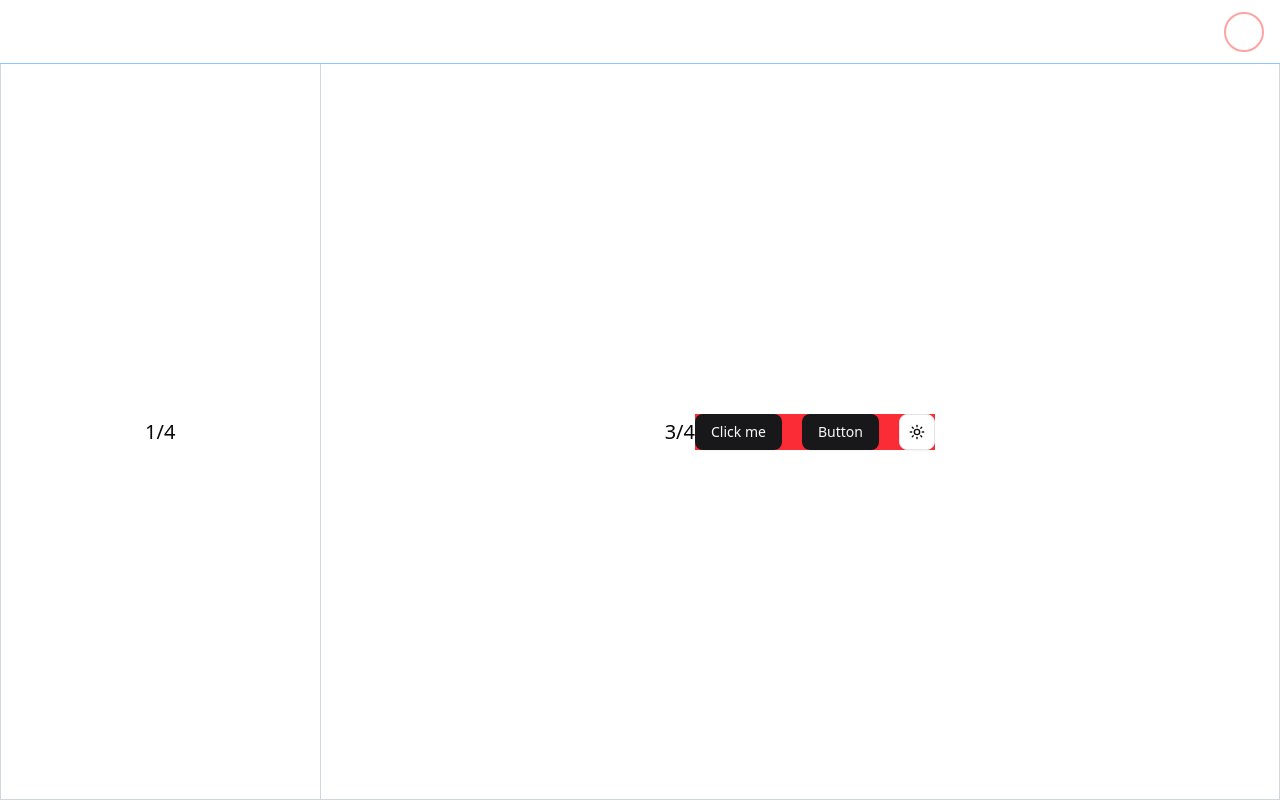
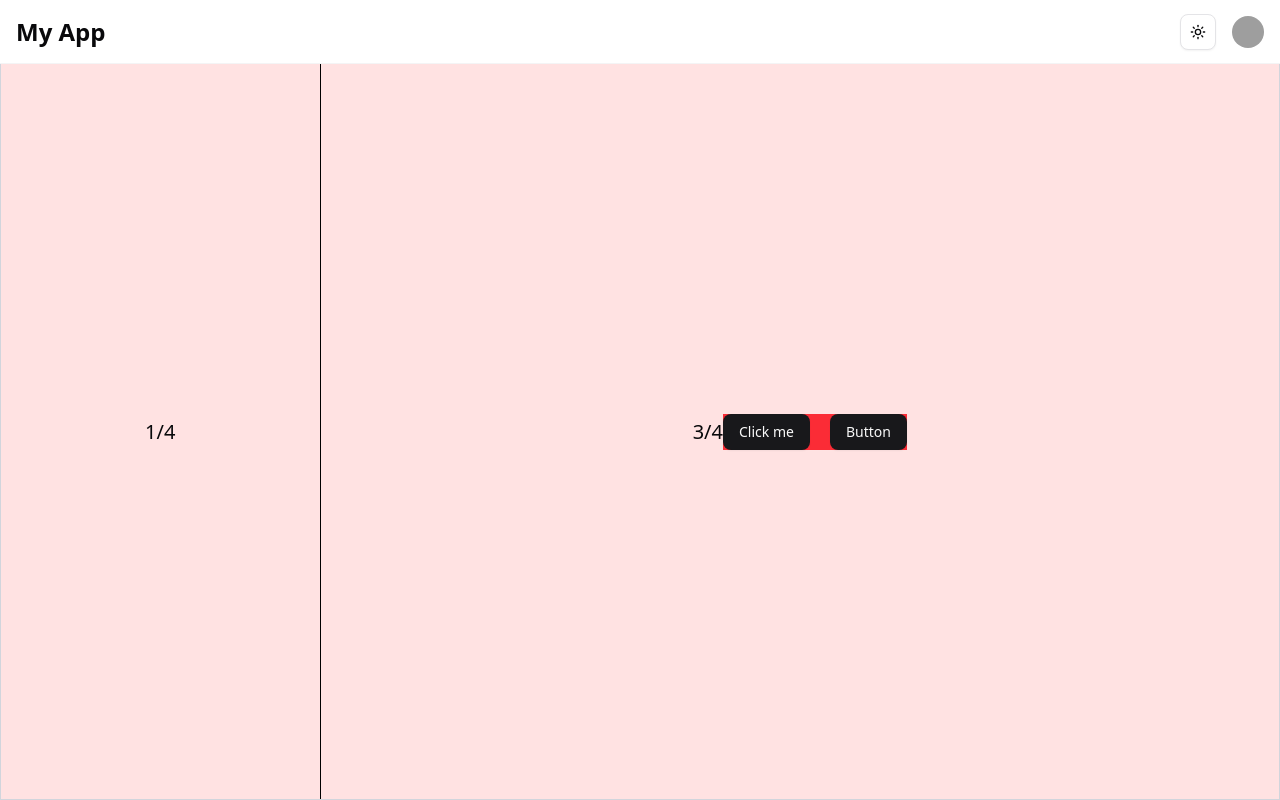
Before and after one commit to DhafaAryanda/mini-project-sosmed-app, a Next.js app: page / in a window 1280 px wide. Built offline with nearby package versions, Linux system fonts and the light colour scheme; grey boxes are pictures that could not be loaded.

Commit message:
feat: update layout

```diff
--- /dev/null
+++ b/components/layout/ContentContainer.tsx
@@ -0,0 +1,12 @@
+export const ContentContainer = ({
+  children,
+}: {
+  children: React.ReactNode
+}) => {
+  return (
+    <div className="w-3/4 p-4 flex items-center justify-center">
+      <div className="text-xl">3/4</div>
+      {children}
+    </div>
+  )
+}
--- /dev/null
+++ b/components/layout/Header.tsx
@@ -0,0 +1,48 @@
+import { useTheme } from 'next-themes'
+import { Button } from '../ui/button'
+import { Moon, Sun } from 'lucide-react'
+import { Avatar, AvatarFallback, AvatarImage } from '../ui/avatar'
+
+export const Header = () => {
+  const { setTheme } = useTheme()
+
+  return (
+    <header className="h-16 border-b border-accent flex items-center justify-between p-4 gap-4">
+      <div>
+        <h1 className="text-2xl font-bold">My App</h1>
+      </div>
+      {/* <div className="w-10 h-10 rounded-full border-2 border-red-300"></div> */}
+      <div className="flex items-center gap-4">
+        <Button
+          className="cursor-pointer "
+          variant="outline"
+          size="icon"
+          onClick={() =>
+            setTheme((theme) => (theme === 'dark' ? 'light' : 'dark'))
+          }
+        >
+          <Sun className="h-[1.2rem] w-[1.2rem] rotate-0 scale-100 transition-all dark:-rotate-90 dark:scale-0" />
+          <Moon className="absolute h-[1.2rem] w-[1.2rem] rotate-90 scale-0 transition-all dark:rotate-0 dark:scale-100" />
+        </Button>
+        {/* <DropdownMenu>
+            <DropdownMenuTrigger asChild>
+              <Button variant="outline" size="icon">
+                <Bell className="h-[1.2rem] w-[1.2rem] rotate-0 scale-100 transition-all dark:-rotate-90 dark:scale-0" />
+              </Button>
+            </DropdownMenuTrigger>
+            <DropdownMenuContent
+            // align="end"
+            >
+              <DropdownMenuLabel>Notifications</DropdownMenuLabel>
+              <DropdownMenuSeparator />
+              <DropdownMenuItem>Light</DropdownMenuItem>
+            </DropdownMenuContent>
+          </DropdownMenu> */}
+        <Avatar>
+          <AvatarImage src="https://github.com/shadcn.png" />
+          <AvatarFallback>CN</AvatarFallback>
+        </Avatar>
+      </div>
+    </header>
+  )
+}
--- /dev/null
+++ b/components/layout/PageContainer.tsx
@@ -0,0 +1,7 @@
+export const PageContainer = ({ children }: { children: React.ReactNode }) => {
+  return (
+    <main className="flex flex-1 bg-red-100 border-l border-r border-b border-gray-300">
+      {children}
+    </main>
+  )
+}
--- /dev/null
+++ b/components/layout/Sidebar.tsx
@@ -0,0 +1,7 @@
+export const Sidebar = () => {
+  return (
+    <div className="w-1/4 border-r border-black p-4 flex items-center justify-center">
+      <div className="text-xl">1/4</div>
+    </div>
+  )
+}
--- /dev/null
+++ b/components/ui/card.tsx
@@ -0,0 +1,68 @@
+import * as React from "react"
+
+import { cn } from "@/lib/utils"
+
+function Card({ className, ...props }: React.ComponentProps<"div">) {
+  return (
+    <div
+      data-slot="card"
+      className={cn(
+        "bg-card text-card-foreground flex flex-col gap-6 rounded-xl border py-6 shadow-sm",
+        className
+      )}
+      {...props}
+    />
+  )
+}
+
+function CardHeader({ className, ...props }: React.ComponentProps<"div">) {
+  return (
+    <div
+      data-slot="card-header"
+      className={cn("flex flex-col gap-1.5 px-6", className)}
+      {...props}
+    />
+  )
+}
+
+function CardTitle({ className, ...props }: React.ComponentProps<"div">) {
+  return (
+    <div
+      data-slot="card-title"
+      className={cn("leading-none font-semibold", className)}
+      {...props}
+    />
+  )
+}
+
+function CardDescription({ className, ...props }: React.ComponentProps<"div">) {
+  return (
+    <div
+      data-slot="card-description"
+      className={cn("text-muted-foreground text-sm", className)}
+      {...props}
+    />
+  )
+}
+
+function CardContent({ className, ...props }: React.ComponentProps<"div">) {
+  return (
+    <div
+      data-slot="card-content"
+      className={cn("px-6", className)}
+      {...props}
+    />
+  )
+}
+
+function CardFooter({ className, ...props }: React.ComponentProps<"div">) {
+  return (
+    <div
+      data-slot="card-footer"
+      className={cn("flex items-center px-6", className)}
+      {...props}
+    />
+  )
+}
+
+export { Card, CardHeader, CardFooter, CardTitle, CardDescription, CardContent }
--- a/layout/index.tsx
+++ b/layout/index.tsx
@@ -1,5 +1,23 @@
 import { Geist, Geist_Mono } from 'next/font/google'
 import Head from 'next/head'
+import {
+  DropdownMenu,
+  DropdownMenuContent,
+  DropdownMenuItem,
+  DropdownMenuLabel,
+  DropdownMenuSeparator,
+  DropdownMenuTrigger,
+} from '@/components/ui/dropdown-menu'
+import { Avatar, AvatarFallback, AvatarImage } from '@/components/ui/avatar'
+import { Bell, Moon, Sun } from 'lucide-react'
+import { useTheme } from 'next-themes'
+import { Button } from '@/components/ui/button'
+import { Card, CardHeader } from '@/components/ui/card'
+import { cn } from '@/lib/utils'
+import { Header } from '@/components/layout/Header'
+import { PageContainer } from '@/components/layout/PageContainer'
+import { Sidebar } from '@/components/layout/Sidebar'
+import { ContentContainer } from '@/components/layout/ContentContainer'
 
 const geistSans = Geist({
   variable: '--font-geist-sans',
@@ -10,6 +28,23 @@ const geistMono = Geist_Mono({
   variable: '--font-geist-mono',
   subsets: ['latin'],
 })
+
+const notifications = [
+  {
+    title: 'Your call has been confirmed.',
+    description: '1 hour ago',
+  },
+  {
+    title: 'You have a new message!',
+    description: '1 hour ago',
+  },
+  {
+    title: 'Your subscription is expiring soon!',
+    description: '2 hours ago',
+  },
+]
+
+type CardProps = React.ComponentProps<typeof Card>
 
 export default function RootLayout({
   children,
@@ -29,24 +64,12 @@ export default function RootLayout({
       <div
         className={`${geistSans.variable} ${geistMono.variable} flex flex-col min-h-screen`}
       >
-        {/* Header */}
-        <header className="h-16 border-b border-blue-300 flex items-center justify-end p-4">
-          <div className="w-10 h-10 rounded-full border-2 border-red-300"></div>
-        </header>
+        <Header />
 
-        {/* Main Content */}
-        <div className="flex flex-1 border-l border-r border-b border-gray-300">
-          {/* Left Sidebar - 1/4 width */}
-          <div className="w-1/4 border-r border-gray-300 p-4 flex items-center justify-center">
-            <div className="text-xl">1/4</div>
-          </div>
-
-          {/* Main Content Area - 3/4 width */}
-          <div className="w-3/4 p-4 flex items-center justify-center">
-            <div className="text-xl">3/4</div>
-            {children}
-          </div>
-        </div>
+        <PageContainer>
+          <Sidebar />
+          <ContentContainer>{children}</ContentContainer>
+        </PageContainer>
       </div>
     </>
   )
--- a/pages/index.tsx
+++ b/pages/index.tsx
@@ -2,43 +2,15 @@ import { Button } from '@/components/ui/button'
 import { Geist, Geist_Mono } from 'next/font/google'
 import Head from 'next/head'
 import Image from 'next/image'
-import {
-  DropdownMenu,
-  DropdownMenuContent,
-  DropdownMenuItem,
-  DropdownMenuTrigger,
-} from '@/components/ui/dropdown-menu'
+
 import { useTheme } from 'next-themes'
-import { Moon, Sun } from 'lucide-react'
 
 export default function Home() {
-  const { setTheme } = useTheme()
-
   return (
     <>
       <div className="bg-red-500 flex gap-5">
         <Button>Click me</Button>
         <Button>Button</Button>
-        <DropdownMenu>
-          <DropdownMenuTrigger asChild>
-            <Button variant="outline" size="icon">
-              <Sun className="h-[1.2rem] w-[1.2rem] rotate-0 scale-100 transition-all dark:-rotate-90 dark:scale-0" />
-              <Moon className="absolute h-[1.2rem] w-[1.2rem] rotate-90 scale-0 transition-all dark:rotate-0 dark:scale-100" />
-              <span className="sr-only">Toggle theme</span>
-            </Button>
-          </DropdownMenuTrigger>
-          <DropdownMenuContent align="end">
-            <DropdownMenuItem onClick={() => setTheme('light')}>
-              Light
-            </DropdownMenuItem>
-            <DropdownMenuItem onClick={() => setTheme('dark')}>
-              Dark
-            </DropdownMenuItem>
-            <DropdownMenuItem onClick={() => setTheme('system')}>
-              System
-            </DropdownMenuItem>
-          </DropdownMenuContent>
-        </DropdownMenu>
       </div>
     </>
   )
```
